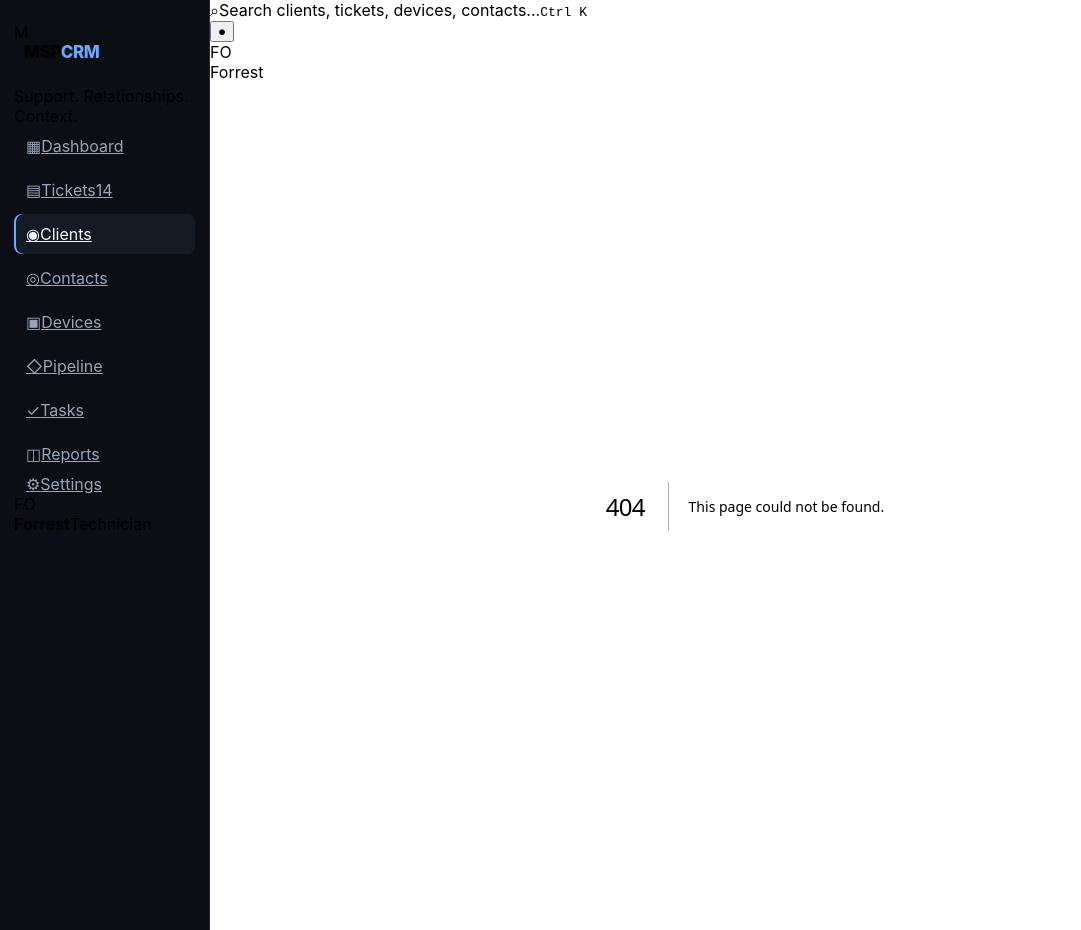
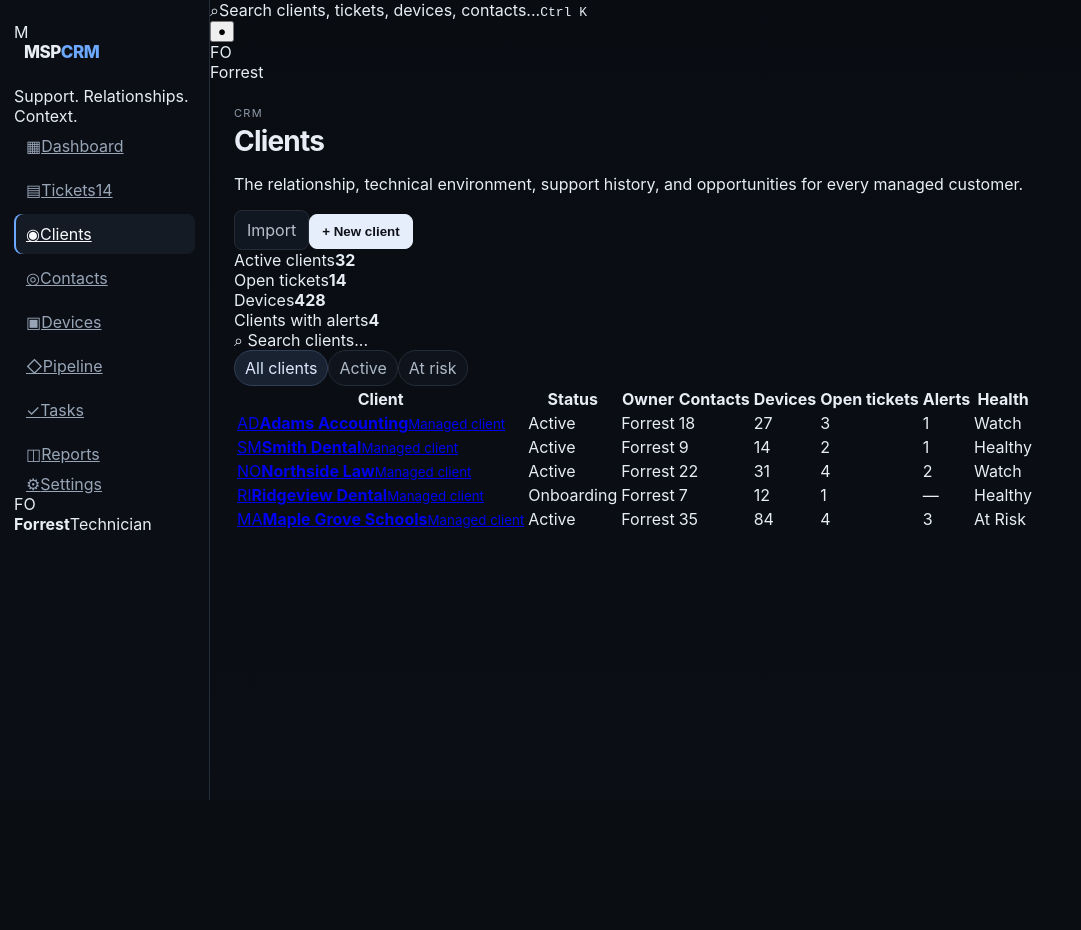
Before and after one commit to ForrestOgden/testCRM-Ticketing, a Next.js app in the folder apps/web/: page /clients in a window 1280 px wide. Before the commit this address had no page. Shown: the whole page, without its empty margins (0-1081 px from the left). After the commit the page ends 800 px from the top, so only its background shows below. Built offline with nearby package versions, Linux system fonts and the light colour scheme.

Commit message:
feat(web): add client directory screen

```diff
--- /dev/null
+++ b/apps/web/app/clients/page.tsx
@@ -0,0 +1,51 @@
+const clients = [
+  { name: "Adams Accounting", status: "Active", owner: "Forrest", contacts: 18, devices: 27, open: 3, alerts: 1, health: "Watch" },
+  { name: "Smith Dental", status: "Active", owner: "Forrest", contacts: 9, devices: 14, open: 2, alerts: 1, health: "Healthy" },
+  { name: "Northside Law", status: "Active", owner: "Forrest", contacts: 22, devices: 31, open: 4, alerts: 2, health: "Watch" },
+  { name: "Ridgeview Dental", status: "Onboarding", owner: "Forrest", contacts: 7, devices: 12, open: 1, alerts: 0, health: "Healthy" },
+  { name: "Maple Grove Schools", status: "Active", owner: "Forrest", contacts: 35, devices: 84, open: 4, alerts: 3, health: "At Risk" },
+];
+
+export default function ClientsPage() {
+  return (
+    <div className="pageStack">
+      <section className="pageHeading compactHeading">
+        <div>
+          <div className="eyebrow">CRM</div>
+          <h1>Clients</h1>
+          <p>The relationship, technical environment, support history, and opportunities for every managed customer.</p>
+        </div>
+        <div className="headingActions"><button className="ghost">Import</button><button className="primary">+ New client</button></div>
+      </section>
+
+      <section className="summaryStrip">
+        <div><span>Active clients</span><strong>32</strong></div>
+        <div><span>Open tickets</span><strong>14</strong></div>
+        <div><span>Devices</span><strong>428</strong></div>
+        <div><span>Clients with alerts</span><strong>4</strong></div>
+      </section>
+
+      <section className="dashboardCard clientTableCard">
+        <div className="tableToolbar">
+          <div className="inlineSearch">⌕ <span>Search clients...</span></div>
+          <div className="tableActions"><button className="chip selected">All clients</button><button className="chip">Active</button><button className="chip">At risk</button></div>
+        </div>
+        <div className="tableWrap">
+          <table className="dataTable clientTable">
+            <thead><tr><th>Client</th><th>Status</th><th>Owner</th><th>Contacts</th><th>Devices</th><th>Open tickets</th><th>Alerts</th><th>Health</th></tr></thead>
+            <tbody>
+              {clients.map((client) => (
+                <tr key={client.name}>
+                  <td><a className="clientLink" href={client.name === "Adams Accounting" ? "/clients/adams-accounting" : "#"}><span className="clientMonogram">{client.name.slice(0,2).toUpperCase()}</span><span><strong>{client.name}</strong><small>Managed client</small></span></a></td>
+                  <td><span className={`statusPill ${client.status === "Onboarding" ? "onboarding" : "activeStatus"}`}>{client.status}</span></td>
+                  <td>{client.owner}</td><td>{client.contacts}</td><td>{client.devices}</td><td>{client.open}</td><td>{client.alerts || "—"}</td>
+                  <td><span className={`healthPill ${client.health.toLowerCase().replace(" ", "-")}`}>{client.health}</span></td>
+                </tr>
+              ))}
+            </tbody>
+          </table>
+        </div>
+      </section>
+    </div>
+  );
+}
```
